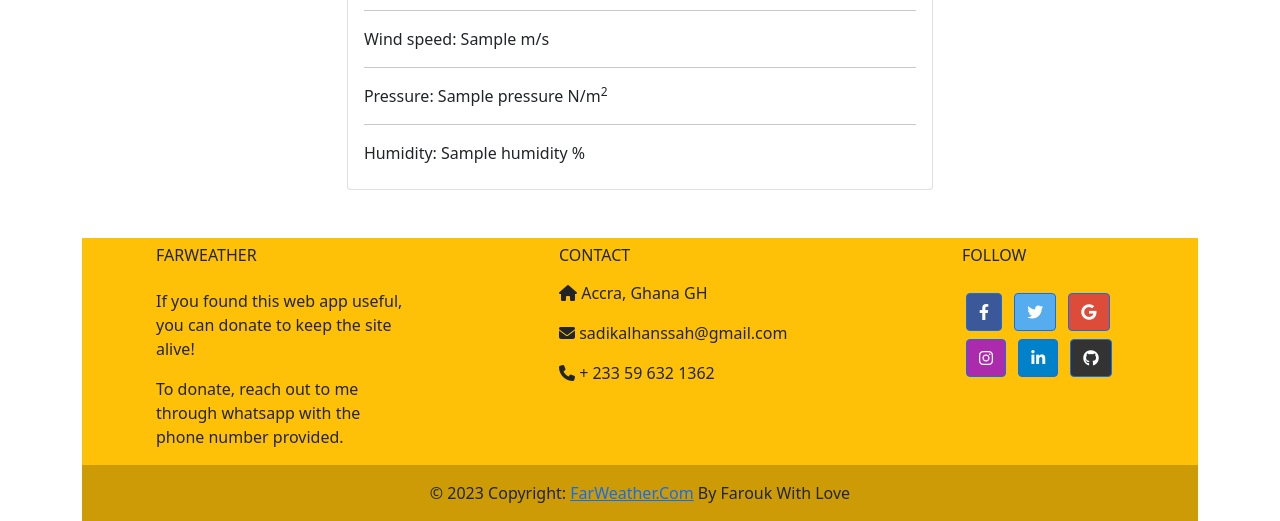
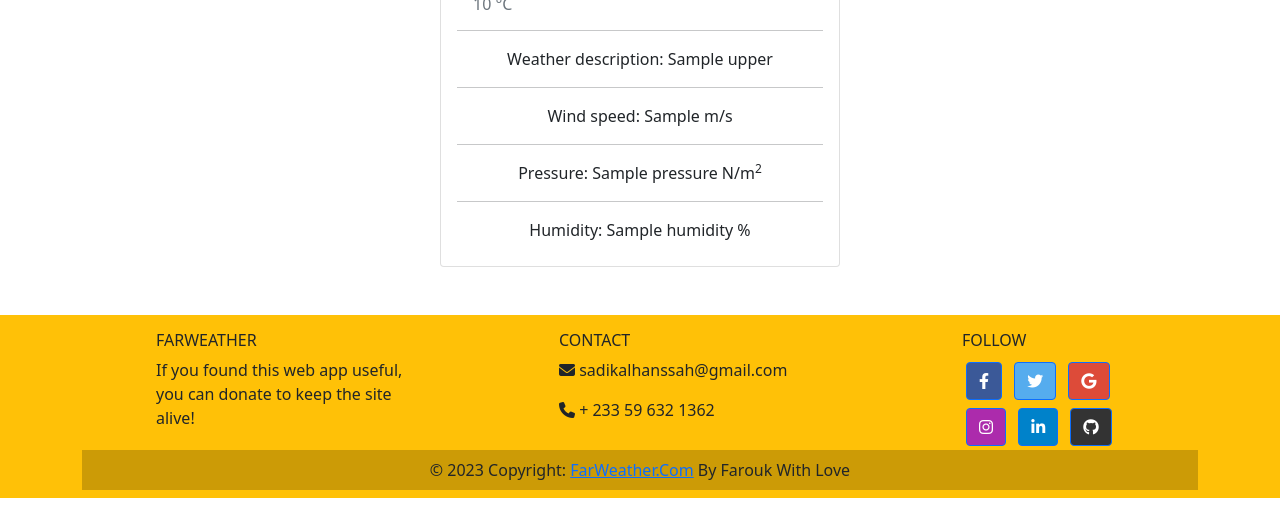
Before and after one commit to sedfarouk/Weather_App, a Django app: template templates/index.html in a window 1280 px wide. Shown: the part 709-1230 px from the top of the page. After the commit the page ends 1207 px from the top, so only its background shows below. Run offline with Django 4.2, Linux system fonts and the light colour scheme; the template is opened without the code that fills it: most values are stand-ins (such as "Sample title", 1, 10 or a date in 2020); parts of the project's set-up code (start-up, migrations or seed data) failed here and were passed over.

Commit message:
added more styling

```diff
--- a/FarWeather/settings.py
+++ b/FarWeather/settings.py
@@ -124,6 +124,3 @@ STATIC_URL = "static/"
 # https://docs.djangoproject.com/en/4.1/ref/settings/#default-auto-field
 
 DEFAULT_AUTO_FIELD = "django.db.models.BigAutoField"
-
-# fly settings
-CSRF_TRUSTED_ORIGINS = ["*.fly.dev"]
--- a/templates/index.html
+++ b/templates/index.html
@@ -28,37 +28,38 @@
                         <input type="text" class="form-control" id="city" name="city" aria-describedby="searchHelp">
                         <div id="searchHelp" class="form-text">Please be specific to achieve accurate results. E.g, Dome, Accra</div>
                         <div class="d-md-flex justify-content-center mt-4">
-                            <button class="btn btn-outline-success btn-md-lg">Get Weather</button>
+                            <button class="btn btn-success btn-md-lg">Get Weather</button>
                         </div>
                     </div>
                 </form>
             </div>
         </div>
-        <div class="d-flex justify-content-center">
-            <div class="card" style="width: auto;">
+        <div class="d-flex justify-content-center m-5">
+            <div class="card" style="width: 25rem;">
                 <div class="card-body">
                     <div class="card-title">
-                        <h5>
-                            <span class="me-4">{{city}}</span>
-                            <img class="ms-3" src="https://openweathermap.org/img/w/{{ icon }}.png" alt="">
-                        </h5>
+                        <h4>
+                            <span class="ms-3">{{city}}</span>
+                        </h4>
+                        <div class="me-3 text-end"><img src="https://openweathermap.org/img/w/{{ icon }}.png" alt=""></div>
                         <div>
-                            <h6 class="card-subtitle mb-2 text-muted">{{temperature}} °C</h6>
+                            <h6 class="card-subtitle ms-3 mb-2 text-muted">{{temperature}} °C</h6>
                             <hr>
-                            <p class="card-text">Weather description: {{description}}</p>
+                            <p class="card-text text-center">Weather description: {{description.upper}}</p>
                             <hr>
-                            <p class="card-text">Wind speed: {{wind_speed}} m/s</p>
+                            <p class="card-text text-center">Wind speed: <span class="text-end">{{wind_speed}} m/s</span></p>
                             <hr>
-                            <p class="card-text">Pressure: {{pressure}} N/m<sup>2</sup></p>
+                            <p class="card-text text-center">Pressure: {{pressure}} N/m<sup>2</sup></p>
                             <hr>
-                            <p class="card-text">Humidity: {{humidity}} %</p>
+                            <p class="card-text text-center">Humidity: {{humidity}} %</p>
                         </div>
                     </div>
                 </div>
             </div>
         </div>
     </div>
-    <div class="container-md pt-5">
+    <nav class="navbar navbar-light bg-warning">
+        <div class="container-md">
             <footer
                     class="text-center text-lg-start bg-warning"
                     >
@@ -66,25 +67,23 @@
                 <section class="">
                 <div class="row">
                     <div class="col-md-3 col-lg-3 col-xl-3 mx-auto mt-2">
-                <h6 class="text-uppercase mb-4 font-weight-bold">
+                    <h6 class="text-uppercase mb-2 font-weight-bold">
                         FarWeather
                     </h6>
                     <p>
                     If you found this web app useful, you can donate to keep the site alive!
                     </p>
-                <p>To donate, reach out to me through whatsapp with the phone number provided.</p>
                 </div>
                     <hr class="w-100 clearfix d-md-none" />
                     <hr class="w-100 clearfix d-md-none" />
                     <hr class="w-100 clearfix d-md-none" />
                     <div class="col-md-4 col-lg-3 col-xl-3 mx-auto mt-2">
-                    <h6 class="text-uppercase mb-3 font-weight-bold">Contact</h6>
-                    <p><i class="fas fa-home mr-2"></i> Accra, Ghana GH</p>
+                        <h6 class="text-uppercase mb-2 font-weight-bold">Contact</h6>
                         <p><i class="fas fa-envelope mr-2"></i> sadikalhanssah@gmail.com</p>
                         <p><i class="fas fa-phone mr-2"></i> + 233 59 632 1362</p>
                     </div>
                     <div class="col-md-3 col-lg-2 col-xl-2 mx-auto mt-2">
-                <h6 class="text-uppercase mb-4 font-weight-bold">Follow</h6>
+                    <h6 class="text-uppercase mb-2 font-weight-bold">Follow</h6>
                     <a
                         class="btn btn-primary btn-floating m-1"
                         style="background-color: #3b5998"
@@ -141,7 +140,7 @@
                 </section>
             </div>
             <div
-            class="text-center p-3"
+                class="text-center p-2"
                 style="background-color: rgba(0, 0, 0, 0.2)"
                 >
                 &copy; 2023 Copyright:
@@ -149,6 +148,7 @@
             </div>
             </footer>
         </div>
+    </nav>
     <script src="https://cdn.jsdelivr.net/npm/bootstrap@5.0.2/dist/js/bootstrap.bundle.min.js" integrity="sha384-MrcW6ZMFYlzcLA8Nl+NtUVF0sA7MsXsP1UyJoMp4YLEuNSfAP+JcXn/tWtIaxVXM" crossorigin="anonymous"></script>
 </body>
 </html>
```
Lines whose indentation alone changed are shown as unchanged.
